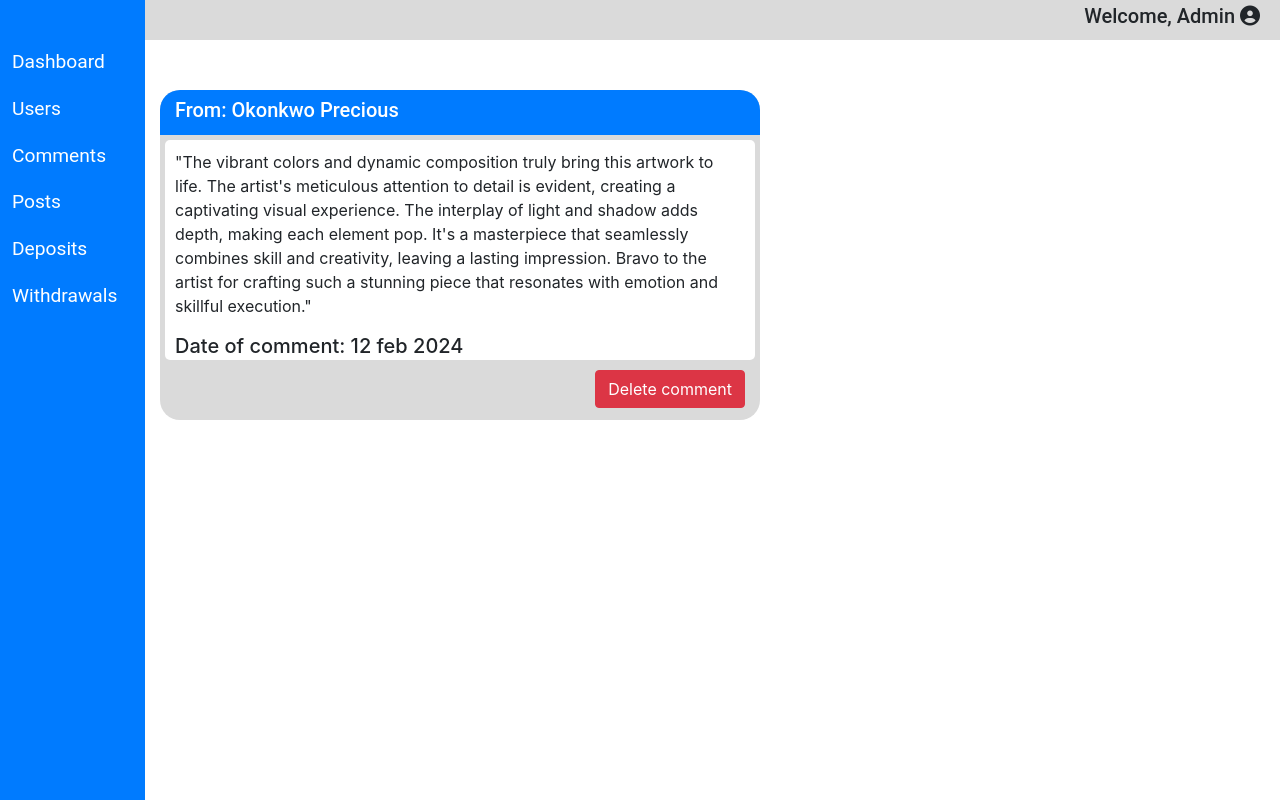
After one commit to AchoCode/TradeNest, a Python web app: template website/templates/admin-dashboard.html in a window 1280 px wide. The commit adds this page. Run offline with Jinja, Linux system fonts and the light colour scheme; the template is opened without the code that fills it, so the values that code supplies are empty; some libraries are stand-ins or nearby versions; some web fonts are replaced.

Commit message:
third commit

```diff
--- a/website/models.py
+++ b/website/models.py
@@ -9,6 +9,7 @@ class Admin(db.Model, UserMixin):
     Password = db.Column(db.String(100))
 
 #TODO: add earnings column and a pin
+#TODO: add an account status column
 class User(db.Model, UserMixin):
     id = db.Column(db.Integer, primary_key=True)
     First_name = db.Column(db.String(100))
--- a/website/static/css/AdminStyle.css
+++ b/website/static/css/AdminStyle.css
@@ -5,7 +5,7 @@
     --GoogleSans: 'Google Sans';
     --outline: 2px solid red;
     --image-overlay : linear-gradient(rgba(0,0,0,0.6), rgba(0,0,0,0.8));
-    --blue: rgb(10, 10, 148);
+    --blue:#007bff;
     --offWhite: rgb(218, 218, 218);
 }
 @media (min-width: 700px){
@@ -116,19 +116,18 @@
     }
     .content-area{
         height: 600px;
-        margin-top: 40px;
-        overflow: auto;
+        margin-top: 60px;
         padding-left: 150px;
         padding-right: 10px;
         background-color: transparent;
+        overflow: hidden;
     }
 
     /* ---------------------------------DASHBOARD TAB----------------------------------- */
 
-    .dashboard-box{
-        display: none;
+    /* .dashboard-box{
 
-    }
+    } */
     .dash-header {
         display: flex;
         justify-content: space-between;
@@ -245,10 +259,116 @@
         position: absolute;
         top: 0;
         left: 0;
-        padding: 10px;
+        padding: 5px 2px;
         font-family: var(--roboto);
+        border-top-left-radius: 20px;
+        border-top-right-radius: 20px;
+
+    }
+    .users-table .table-heading h5{
+        margin: 5px 25px;
     }
     .user-list {
-        overflow: auto;
+        margin-top: 50px;
+    }
+    .user-list ul{
+        padding-left: 0;
+    }
+    .user{
+        list-style: none;
+        display: flex;
+        align-items: center;
+        justify-content: space-between;
+        background-color: white;
+        padding: 0 10px;
+        height: 50px;
+        margin: 10px 0;
+        border-radius: 5px;
+    }
+    .user .name {
+        margin-left: 40px;
+    }
+    .email p {
+        font-size: 1.1rem;
+        text-align: center;
+        margin-top: 15px;
+    }
+    .user .btn {
+        background-color: var(--blue);
+        color: white;
+        padding: 5px 10px;
+        margin-right: 20px;
+        transition: 0.3s;
+    }
+    .btn:hover {
+        transform: scale(1.05);
+    }
+
+    .card-information {
+        width: 600px;
+        height: 330px;
+        background-color: var(--offWhite);
+        margin: 30px 10px;
+        border-radius: 20px;
+    }
+    .card-information .table-heading{
+        background-color: var(--blue);
+        color: white;
+        padding: 5px 15px;
+        border-top-left-radius: 20px;
+        border-top-right-radius: 20px;
+        font-family: var(--roboto);
+
+    }
+    .card-information .table-heading h5{
+        margin-top: 3px;
+    }
+    .information-container {
+        padding: 5px;
+    }
+    .form-group{
+        display: flex;
+        justify-content: flex-start;
+        align-items: center;
+    }
+    .information-container label {
+        font-size: 1rem;
+        font-family: var(--roboto);
+        font-weight: 600;
+    }
+    .information-container .form-group input{
+        width: 50%;
+    }
+    #sub-plan,
+    #balance,
+    #total-bal,
+    #payout{
+        width: 90px;
+        text-align: center;
+    }
+    .card-components {
+        background-color: white;
+        height: 220px;
+        padding: 10px;
+        border-radius: 5px;
+    }
+    .action-btn {
+        display: flex;
+        justify-content: space-between;
+        align-items: center;
+        margin: 10px 20px;
+    }
+
+    .action-btn .btn {
+        color: white;
+        transition: 0.3s;
+    }
+
+    /* ---------------------------------------COMMENT TAB------------------------------------------- */
+
+    .comment-btn {
+        display: flex;
+        justify-content: flex-end;
+        margin: 10px;
     }
 }
--- /dev/null
+++ b/website/templates/admin-dashboard.html
@@ -0,0 +1,256 @@
+{% extends 'AdminBase.html' %}
+
+{% block title %} Dashboard {% endblock %}
+
+{% block content %}
+
+<!-- ------------------------------------DASHBOARD TAB-------------------------------------------
+<div class="dashboard-box">
+
+    <div class="dash-header">
+        <div class="wlc-msg">
+            <h3><i>Welcome to TradeNest Admin Dashboard</i></h3>
+        </div>
+
+        <div class="user-count">
+            <h3>Users: 200</h3>
+        </div>
+    </div>
+
+    <div class="dash-info">
+        <div class="earnings">
+            <h3>Earnings: 200 USD</h3>
+        </div>
+        <div class="payouts">
+            <h3>Payouts: 200 USD</h3>
+        </div>
+        <div class="profits">
+            <h3>Profits: 200 USD</h3>
+        </div>
+    </div>
+
+    <div class="mail-box">
+        <div class="mail-form">
+            <form method="POST">
+                <input type="hidden" name="form-type" value="Dash-mail-form">
+                <div class="mail-header">
+                    <h4>Email Service</h4>
+                    <div class="recepient-box">
+                        <label for="recepient">Recepient</label>
+                        <input type="email" name="recepient-mail" class="form-control" placeholder="Recepient email address or All users" id="recepient" required>
+                    </div>
+                </div>
+                <div class="mail-components">
+                    <label for="title"> Title</label>
+                    <input type="text" name="mail-title" class="form-control" id="title" placeholder="Title of email">
+                    <label for="mail-body">Message</label>
+                    <textarea type="text" name="mail-body" class="form-control" id="mail-body"></textarea>
+                </div>
+                <div class="submit-btn">
+                    <button type="submit" class="btn">Send</button>
+                </div>
+            </form>
+        </div>
+    </div>
+</div>
+
+------------------------------------USERS TAB-------------------------------------------
+<div class="users-tab">
+
+    <div class="search-bar">
+        <i class="fa-solid fa-magnifying-glass"></i>
+        <input type="text" id="search-bar" placeholder="Search User by Email or name">
+    </div>
+
+    <div class="user-container">
+
+        <div class="users-table">
+            <div class="table-heading">
+                <h5>Users</h5>
+                <h5>Count: 200 Active users</h5>
+            </div>
+            <div class="users">
+                <div class="user-list">
+                    <ul>
+                        <li class="user">
+                            <div class="name">
+                                <h5>Okonkwo Precious</h5>
+                            </div>
+                            <div class="email">
+                                <p><i>precious@gmail.com</i></p>
+                            </div>
+                            <button type="button" class="btn"> Details </button>
+                        </li>
+                        <li class="user">
+                            <div class="name">
+                                <h5>Okonkwo Precious</h5>
+                            </div>
+                            <div class="email">
+                                <p><i>precious@gmail.com</i></p>
+                            </div>
+                            <button type="button" class="btn"> Details </button>
+                        </li>
+                        <li class="user">
+                            <div class="name">
+                                <h5>Okonkwo Precious</h5>
+                            </div>
+                            <div class="email">
+                                <p><i>precious@gmail.com</i></p>
+                            </div>
+                            <button type="button" class="btn"> Details </button>
+                        </li>
+                        <li class="user">
+                            <div class="name">
+                                <h5>Okonkwo Precious</h5>
+                            </div>
+                            <div class="email">
+                                <p><i>precious@gmail.com</i></p>
+                            </div>
+                            <button type="button" class="btn"> Details </button>
+                        </li>
+                        <li class="user">
+                            <div class="name">
+                                <h5>Okonkwo Precious</h5>
+                            </div>
+                            <div class="email">
+                                <p><i>precious@gmail.com</i></p>
+                            </div>
+                            <button type="button" class="btn"> Details </button>
+                        </li>
+                        <li class="user">
+                            <div class="name">
+                                <h5>Okonkwo Precious</h5>
+                            </div>
+                            <div class="email">
+                                <p><i>precious@gmail.com</i></p>
+                            </div>
+                            <button type="button" class="btn"> Details </button>
+                        </li>
+                        <li class="user">
+                            <div class="name">
+                                <h5>Okonkwo Precious</h5>
+                            </div>
+                            <div class="email">
+                                <p><i>precious@gmail.com</i></p>
+                            </div>
+                            <button type="button" class="btn"> Details </button>
+                        </li>
+                        <li class="user">
+                            <div class="name">
+                                <h5>Okonkwo Precious</h5>
+                            </div>
+                            <div class="email">
+                                <p><i>precious@gmail.com</i></p>
+                            </div>
+                            <button type="button" class="btn"> Details </button>
+                        </li>
+                        <li class="user">
+                            <div class="name">
+                                <h5>Okonkwo Precious</h5>
+                            </div>
+                            <div class="email">
+                                <p><i>precious@gmail.com</i></p>
+                            </div>
+                            <button type="button" class="btn"> Details </button>
+                        </li>
+                        <li class="user">
+                            <div class="name">
+                                <h5>Okonkwo Precious</h5>
+                            </div>
+                            <div class="email">
+                                <p><i>precious@gmail.com</i></p>
+                            </div>
+                            <button type="button" class="btn"> Details </button>
+                        </li>
+                        <li class="user">
+                            <div class="name">
+                                <h5>Okonkwo Precious</h5>
+                            </div>
+                            <div class="email">
+                                <p><i>precious@gmail.com</i></p>
+                            </div>
+                            <button type="button" class="btn"> Details </button>
+                        </li>
+                    </ul>
+                </div>
+            </div>
+        </div>
+
+        <div class="card-information">
+            <div class="table-heading">
+                <h5>Okonkwo Precious</h5>
+            </div>
+            <div class="information-container">
+                <form method="POST">
+                    <div class="card-components">
+                        <div class="form-group">
+                            <label for="email">Email</label>
+                                <input type="text" class="form-control" name="email" id="email">
+                            <label for="sub-plan">Subscription</label>
+                                <input type="text" class="form-control" name="sub-plan" id="sub-plan">
+                        </div>
+                        <div class="form-group">
+                            <label for="phone_no">Phone number</label>
+                                <input type="text" class="form-control" id="phone_no" readonly>
+                        </div>
+                        <div class="form-group">
+                            <label for="balance">Balance</label>
+                                <input type="text" class="form-control" name="balance" id="balance">
+                            <label for="total-bal">Total balance</label>
+                                <input type="text" class="form-control" id="total-bal" readonly>
+                            <label for="payout">Payout</label>
+                                <input type="text" class="form-control" id="payout"readonly>
+                        </div>
+                        <div class="form-group">
+                            <label for="date">Date joined</label>
+                            <input type="text" class="form-control" id="date" readonly>
+                        </div>
+                    </div>
+                    <div class="action-btn">
+                        <button type="button" class="btn btn-danger" id="deleteBtn">Delete user</button>
+                        <button type="submit" class="btn btn-primary">Update user</button>
+                    </div>
+                </form>
+            </div>
+        </div>
+    </div>
+</div>-->
+
+<!-- --------------------------------------------COMMENTS TAB---------------------------------------------------- -->
+<div class="comments-tab">
+    <div class="card-information">
+        <div class="table-heading">
+            <h5>From: Okonkwo Precious</h5>
+        </div>
+        <div class="information-container">
+                <div class="card-components">
+                    <div class="comment-body">
+                        <p>"The vibrant colors and dynamic composition truly bring this artwork to life. The artist's meticulous attention to detail is evident,
+                             creating a captivating visual experience. The interplay of light and shadow adds depth, making each element pop. It's a masterpiece
+                             that seamlessly combines skill and creativity, leaving a lasting impression. Bravo to the artist for crafting such a stunning piece
+                             that resonates with emotion and skillful execution."</p>
+                    </div>
+                    <div class="date">
+                        <h5>Date of comment: 12 feb 2024</h5>
+                    </div>
+                </div>
+                <div class="comment-btn">
+                    <button type="button" class="btn btn-danger" id="deleteBtn">Delete comment</button>
+                </div>
+            </form>
+        </div>
+    </div>
+
+
+
+
+
+
+
+
+
+
+
+
+</div>
+{% endblock %}
```
Also changed, not shown: other parts of website/static/css/AdminStyle.css (+27 -12 lines).
